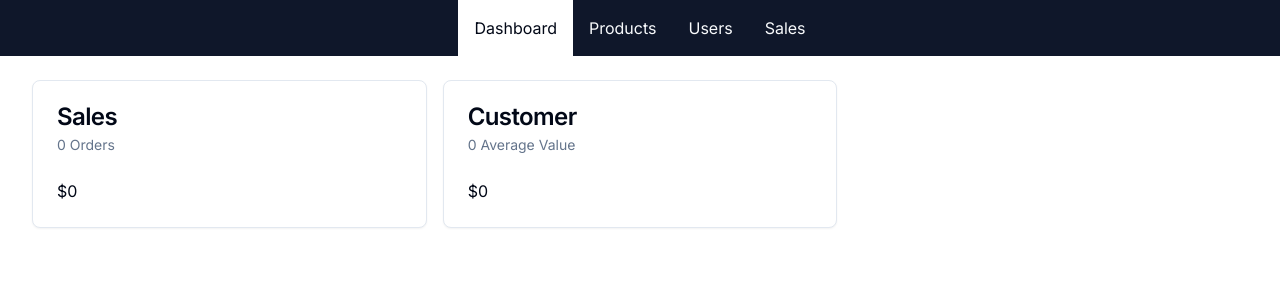
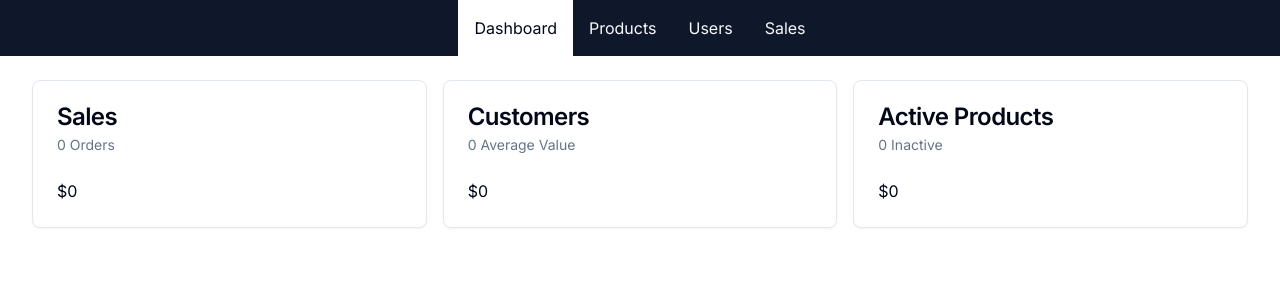
Before and after one commit to zhe-student-tafesa/nextjs-eccommerce-store, a Next.js app: page /admin in a window 1280 px wide. Shown: the top 300 px of the page. Built offline with nearby package versions, Linux system fonts and the light colour scheme; no server answers; the database is empty.

Commit message:
1. add products Data card;

```diff
--- a/src/app/admin/page.tsx
+++ b/src/app/admin/page.tsx
@@ -29,14 +29,28 @@ async function getUsersData() {
         averageValuePerUser: userCount === 0 ? 0 : (orderData._sum.pricePaidInCents || 0) / userCount / 100,
     }
 }
+
+async function getProductsData() {
+    const [activeCount, inactiveCount] = await Promise.all([
+        db.product.count({ where: { isAvailableForPurchase: true } }),
+        db.product.count({ where: { isAvailableForPurchase: false } }),
+    ])
+    return {
+        activeCount: activeCount,
+        inactiveCount: inactiveCount
+    }
+}
+
 const AdminDashboard = async () => {
     // const datatest =  process.env.HOST_URL;
     // console.log(datatest)
     // const data = await getSalesData();
     // const usersData = await getUsersData();
-    const [data, usersData] = await Promise.all([
+    // run in parallel
+    const [data, usersData, productsData] = await Promise.all([
         getSalesData(),
-        getUsersData()
+        getUsersData(),
+        getProductsData()
     ])
     //  grid: Enable CSS Grid Layout. Using the grid class turns an element into a grid container.
     // grid-cols-1: On small screens, the grid container will have 1 column. This is the default behavior and is suitable for mobile phones or small screen devices.
@@ -51,9 +65,14 @@ const AdminDashboard = async () => {
                 body={formatCurrency(data.amount)}
             />
             <DashboardCard
-                title={'Customer'}
+                title={'Customers'}
                 subTitle={`${formatNumber(usersData.averageValuePerUser)} Average Value`}
                 body={formatCurrency(usersData.userCount)}
+            />
+            <DashboardCard
+                title={'Active Products'}
+                subTitle={`${formatNumber(productsData.inactiveCount)} Inactive`}
+                body={formatCurrency(productsData.activeCount)}
             />
         </div>
     )
```
